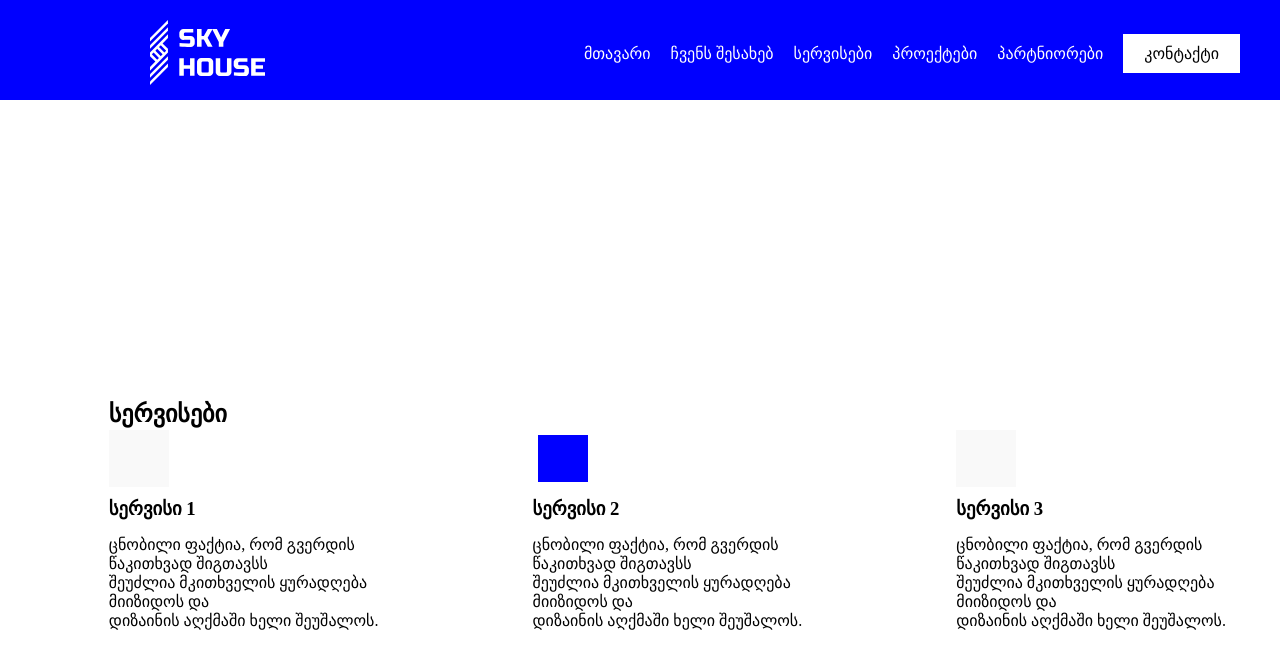
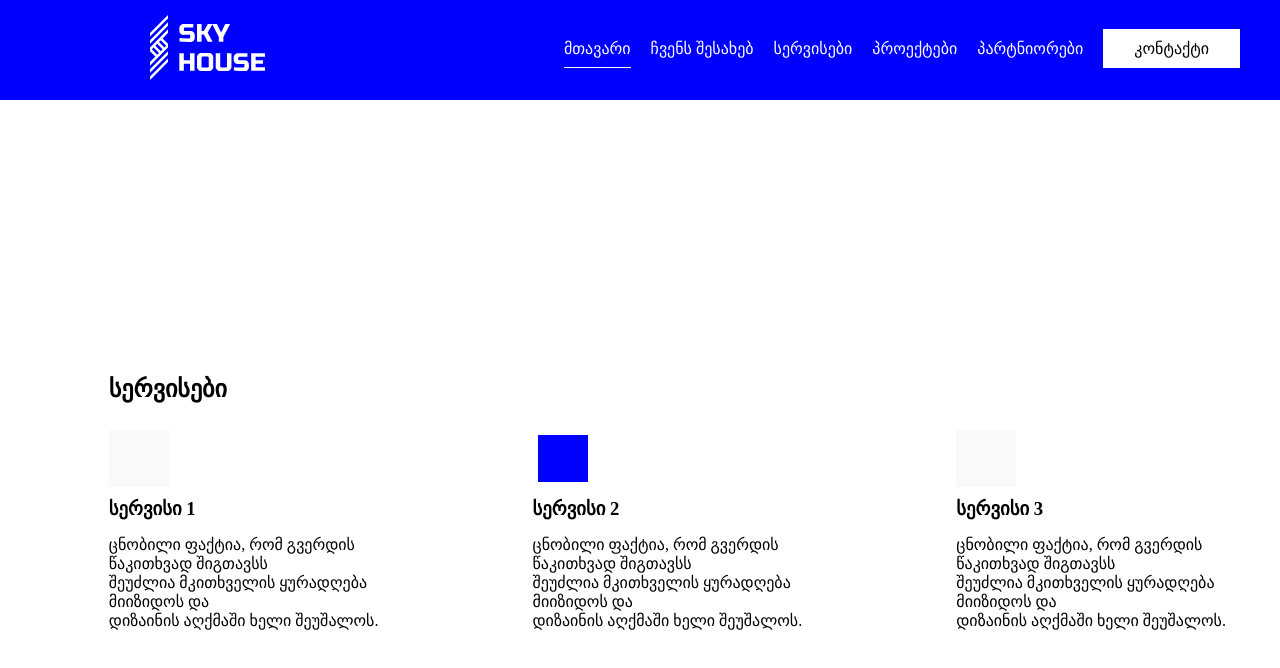
Before and after one commit to Rakshasss/dav-8, a plain HTML site: page index.html in a window 1280 px wide. Drawn offline with Linux system fonts and the light colour scheme.

Commit message:
kontaqti & mt

```diff
--- a/index.html
+++ b/index.html
@@ -12,7 +12,7 @@
       <nav>
         <img src="logo/logo.svg" alt="logo" id="fotka" />
         <ul class="sia">
-          <li><a href="#"> მთავარი </a></li>
+          <li id="li1"><a href="#"> მთავარი </a></li>
           <li><a href="#"> ჩვენს შესახებ</a></li>
           <li><a href="#"> სერვისები </a></li>
           <li><a href="#"> პროექტები</a></li>
--- a/style.css
+++ b/style.css
@@ -3,7 +3,7 @@
   padding: 0;
 }
 #fotka {
-  margin-top: 20px;
+  margin-top: 15px;
   margin-left: 150px;
 }
 
@@ -25,12 +25,18 @@ nav {
   cursor: pointer;
   color: white;
 }
+#li1 > a {
+  border-bottom: 1px solid;
+  border-color: white;
+  padding-bottom: 10px;
+}
 #li6 a {
   border: 1px solid white;
   background-color: white;
   color: black;
-  padding: 10px 20px;
+  padding: 10px 30px;
 }
+
 .mt-kont {
   display: flex;
   position: absolute;
@@ -43,6 +49,7 @@ main h2 {
   position: absolute;
   top: 50%;
   left: 8.5%;
+  margin-top: -25px;
 }
 .mt-kont div h3 {
   padding-top: 40px;
```
